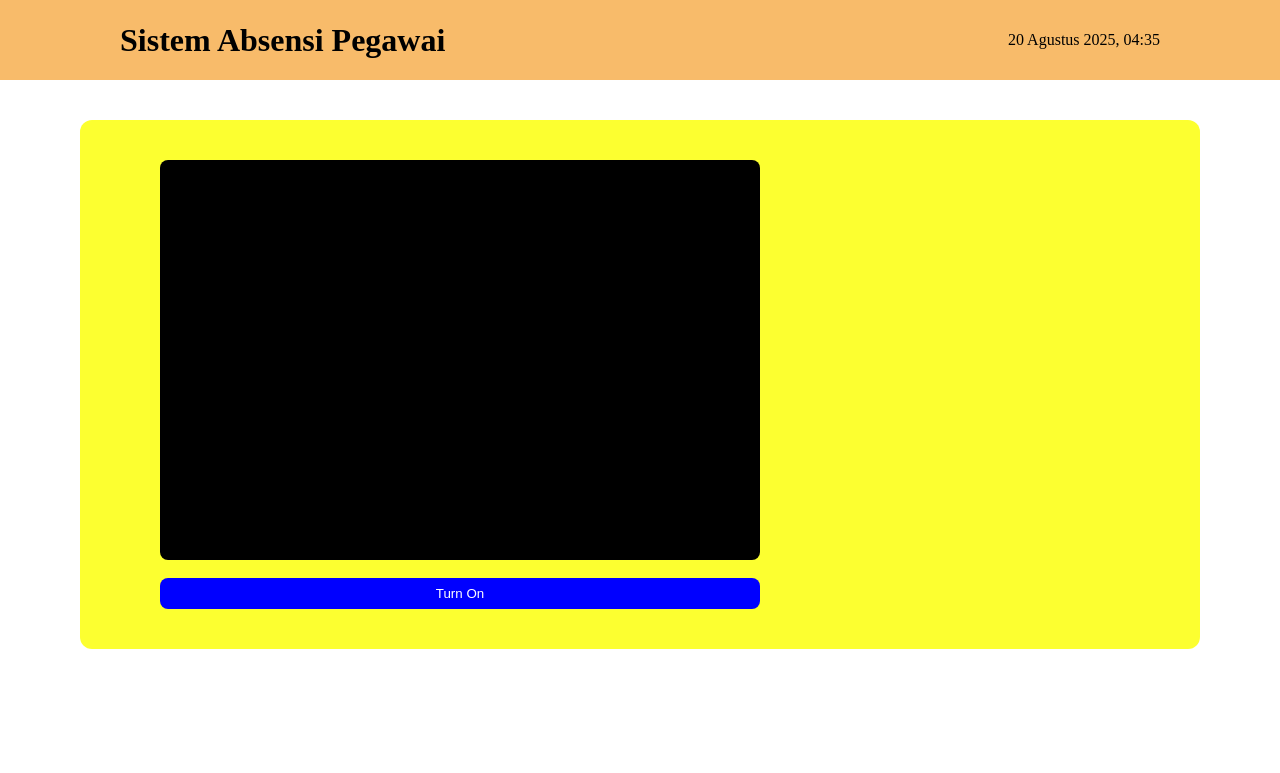
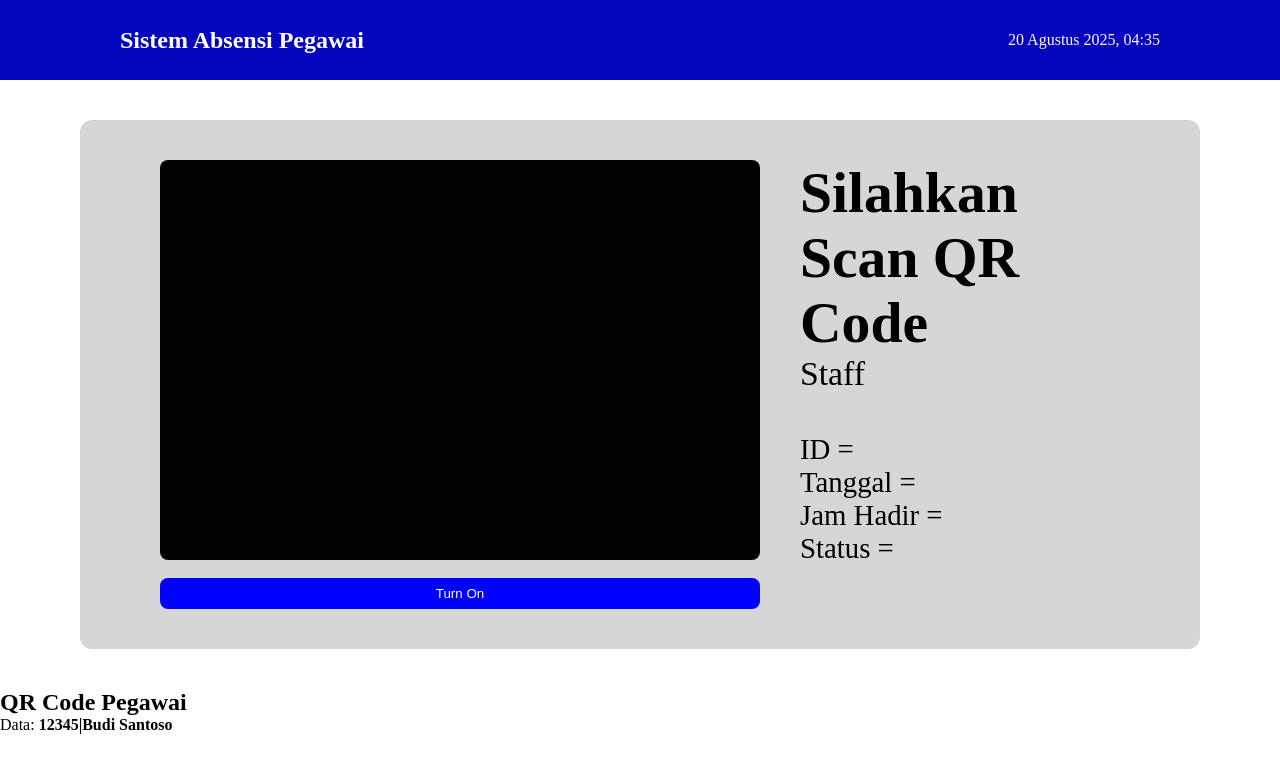
Before and after one commit to NehemiaRevel/AbsensiPegawai, a PHP site: page / in a window 1280 px wide. Shown: the top 773 px of the page. Run offline with PHP 8.4, Linux system fonts and the light colour scheme.

Commit message:
Try-QR Code

```diff
--- a/function.js
+++ b/function.js
@@ -1,13 +1,21 @@
 // --- Date Display ---
+function getTimeParts() {
     const now = new Date();
-// Get the hours and minutes, ensuring they are two digits
-const hours = now.getHours().toString().padStart(2, '0');
-const minutes = now.getMinutes().toString().padStart(2, '0');
+    return {
+        hours: now.getHours().toString().padStart(2, '0'),
+        minutes: now.getMinutes().toString().padStart(2, '0'),
+        seconds: now.getSeconds().toString().padStart(2, '0'),
+        now
+    };
+}
 
+function updateDateTime(){
+    const { hours, minutes, seconds, now } = getTimeParts();
     // Format the time in HH:MM (24-hour format)
     const timeString = `${hours}:${minutes}`;
+
     // Format the date into local format (Indonesian)
-const dateString = now.toLocaleDateString('id-ID', {
+    const dateString = now.toLocaleDateString   ('id-ID', {
         day: '2-digit',
         month: 'long',
         year: 'numeric'
@@ -15,8 +23,13 @@ const dateString = now.toLocaleDateString('id-ID', {
 
     // Combine the date and time
     const dateTimeString = `${dateString}, ${timeString}`;
+
     // Display the formatted date and time
     document.getElementById("todayDate").textContent = dateTimeString;
+}
+
+updateDateTime();
+setInterval(updateDateTime, 1000);
 
 // --- Camera Function ---
 const video = document.getElementById('video');
@@ -56,3 +69,63 @@ toggleBtn.addEventListener("click", () => {
         startCamera();
     }
 });
+
+// --- QR Code Scanner ---
+
+function GetDate(){
+    const now = new Date();
+
+    // Format the date into local format (Indonesian)
+    const dateString = now.toLocaleDateString   ('id-ID', {
+        day: '2-digit',
+        month: 'long',
+        year: 'numeric'
+    });
+
+    const tanggalPegawaiString = `Tanggal Hadir = ${dateString}`;
+    document.getElementById("tanggalAbsen").textContent = tanggalPegawaiString;
+}
+
+function GetTime(){
+    const { hours, minutes, seconds, now } = getTimeParts();
+
+    // Format the time in HH:MM (24-hour format)
+    const timeString = `${hours}:${minutes}:${seconds}`;
+
+    const waktuPegawaiString = `Jam Hadir = ${timeString}`;
+
+    // Display the formatted date and time
+    document.getElementById("waktuAbsen").textContent = waktuPegawaiString;
+}
+
+function onScanSuccess(decodedText, decodedResult) {
+    // Contoh format QR: "12345|Budi Santoso"
+    const parts = decodedText.split("|");
+    const id = parts[0] || "-";
+    const nama = parts[1] || "-";
+
+    GetDate();
+    GetTime();
+  }
+
+  function onScanFailure(error) {
+    // Boleh diabaikan atau tampilkan pesan error
+    console.warn(`Scan gagal: ${error}`);
+  }
+
+  // Inisialisasi scanner
+  let html5QrcodeScanner = new Html5QrcodeScanner(
+    "reader",
+    { fps: 10, qrbox: 250 }
+  );
+  html5QrcodeScanner.render(onScanSuccess, onScanFailure);
+
+  // Data yang akan dimasukkan ke QR
+const dataPegawai = "12345|Budi Santoso";
+
+// Generate QR ke dalam div #qrcode
+new QRCode(document.getElementById("qrcode"), {
+  text: dataPegawai,
+  width: 200,
+  height: 200
+});
--- a/index.html
+++ b/index.html
@@ -4,6 +4,7 @@
     <meta charset="UTF-8">
     <meta name="viewport" content="width=device-width, initial-scale=1.0">
     <title>Absensi Pegawai</title>
+    <script src="https://cdnjs.cloudflare.com/ajax/libs/qrcodejs/1.0.0/qrcode.min.js"></script>
     <link rel="stylesheet" href="style.css">
 </head>
 <body>
@@ -21,8 +22,21 @@
             <video id="video" autoplay playsinline></video><br>
             <button id="toggleBtn" class="off">Turn On</button>
         </div>
+        <div class="dataPegawai">
+            <h1 id="titlePegawai">Silahkan Scan QR Code</h1>
+            <h3 id="jabatanPegawai">Staff</h3>
+            <div class="dataPegawaiContainer">
+                <p id="idPegawai">ID = </p>
+                <p id="tanggalAbsen">Tanggal =</p>
+                <p id="waktuAbsen">Jam Hadir = </p>
+                <p id="statusPegawai">Status = </p>
+            </div>
+        </div>
     </div>
 
+<h2>QR Code Pegawai</h2>
+<p>Data: <b>12345|Budi Santoso</b></p>
+<div id="qrcode"></div>
 
     <script src="function.js"></script>
 </body>
--- a/style.css
+++ b/style.css
@@ -4,7 +4,8 @@
 }
 
 .navContainer {
-    background-color:rgb(248, 187, 106);
+    background-color:rgb(6, 6, 190);
+    color: seashell;
     width: 100%;
     height: 10vh;
     top: 0;
@@ -15,9 +16,9 @@
 }
 
 .navTitle {
-    font-size: 2rem;
+    font-size: 1.5rem;
     font-weight: bold;
-    color: rgb(0, 0, 0);
+    color: rgb(255, 255, 255);
     margin-left: 15vh;
 }
 
@@ -26,10 +27,9 @@
 }
 
 .absenContainer{
-    background-color: rgb(252, 255, 48);
+    background-color: rgb(214, 214, 214);
     border-radius: 12px;
     display: flex;
-    flex-direction: column;
     margin: 5vh 10vh;
     padding: 5vh 10vh;
 }
@@ -37,7 +37,23 @@
 .camContainer {
     display: flex;
     flex-direction: column;
-    max-width: 75vh;
+    width: 75vh;
+}
+
+.dataPegawai {
+    display: flex;
+    flex-direction: column;
+    justify-content: space-bet;
+    margin-left: 5vh;
+    font-size: 1.8rem;
+}
+
+.dataPegawaiContainer {
+    margin-top: 5vh;
+}
+
+#jabatanPegawai {
+    font-weight: normal;
 }
 
 video {
@@ -62,3 +78,10 @@ video {
     background: blue;
     color: #fff;
 }
+
+#qrcode {
+      margin: 20px auto;
+      padding: 10px;
+      background: white;
+      display: inline-block;
+    }
```
Lines whose indentation alone changed are shown as unchanged.
